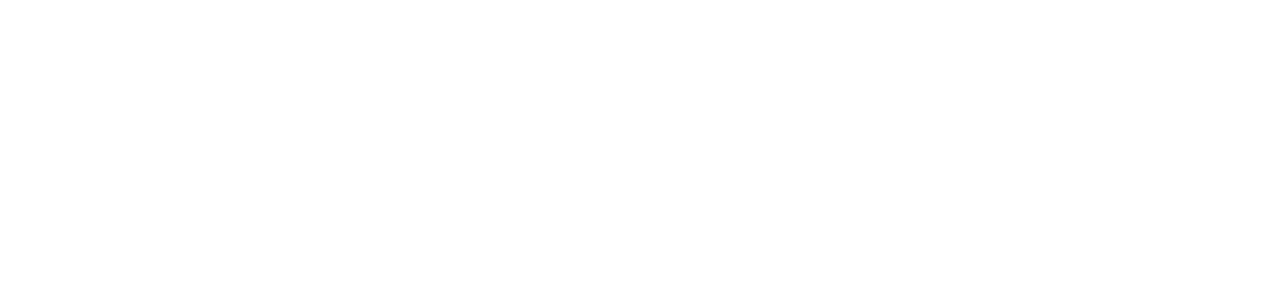
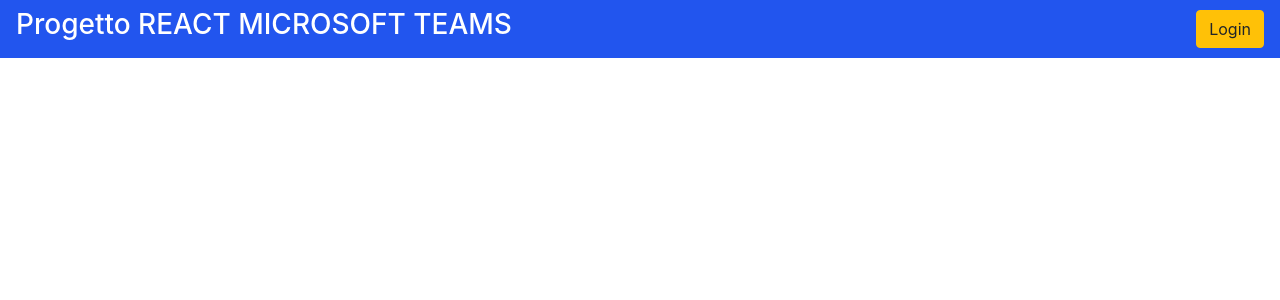
Before and after one commit to GiacomoVerdesca/ProjectReactMicrosoftStage, a React (Create React App) app: page / in a window 1280 px wide. Shown: the top 300 px of the page. Built offline with nearby package versions, Linux system fonts and the light colour scheme.

Commit message:
add navbar, config.js, authComponent with MSAL library

```diff
--- a/src/App.js
+++ b/src/App.js
@@ -1,8 +1,9 @@
-
 import React from 'react';
+import { NavbarComponent } from './core/navbarComponent/NavbarComponent';
 function App() {
   return (
     <div>
+      <NavbarComponent />
     </div>
   );
 }
--- /dev/null
+++ b/src/components/authComponent/AuthComponent.js
@@ -0,0 +1,105 @@
+import React, { useState, useEffect } from "react";
+import { config } from "../../config/config";
+import {
+  PublicClientApplication,
+  InteractionRequiredAuthError,
+} from "@azure/msal-browser";
+//import "core-js/stable";
+import "regenerator-runtime/runtime";
+
+export const AuthComponent = (props) => {
+  const [error, setError] = useState(null);
+  const [isAuthenticated, setIsAuthenticated] = useState();
+  const [user, setUser] = useState();
+  const [token, setToken] = useState();
+  //istanza per la gestione degli errori tramite MSAL
+  const interactionRequiredAuthError = new InteractionRequiredAuthError();
+  //istanza per l' Autenticazione tramite MSAL
+  const publicClientApplication = new PublicClientApplication({
+    auth: {
+      clientId: config.appId,
+      redirectUri: config.redirectURI,
+    },
+    cache: {
+      cacheLocation: "sessionStorage",
+      storeAuthStateInCookie: true,
+    },
+  });
+
+
+  useEffect(() => {
+    sessionStorage.getItem("autenticazione") ? setIsAuthenticated(sessionStorage.getItem("autenticazione")) : null;
+    console.log('AUTENTICAZIONE STATE: ', isAuthenticated);
+    sessionStorage.getItem("token") ? setToken(sessionStorage.getItem("token")) : null;
+    console.log('Tokennn=====>', token);
+  }, [isAuthenticated]);
+
+  //MSAL
+
+  const logIn = async () => {
+    try {
+      const authResult = await publicClientApplication.loginPopup(
+        config.scopes
+      );
+      sessionStorage.setItem("autenticazione", true);
+      sessionStorage.setItem("msalAccount", authResult.account.username);
+    } catch (err) {
+      sessionStorage.setItem("autenticazione", false);
+      setIsAuthenticated(false);
+      setError(err);
+      console.log(error)
+    }
+    window.location.href = window.location.href
+  };
+
+  const logOut = () => {
+    publicClientApplication.logout();
+    sessionStorage.removeItem('token');
+    sessionStorage.removeItem('autenticazione');
+  };
+
+  //token
+  const getToken = async () => {
+    let account = sessionStorage.getItem("msalAccount");
+    if (!account) {
+      throw new Error(
+        "L'account dell' utente manca nel sessioneStorage. Perfavore sloggati e loggati ntorna."
+      );
+    }
+
+    try {
+      const silentRequest = {
+        scopes: config.scopes,
+        account: publicClientApplication.getAccountByUsername(account),
+      };
+      const silentResult = await publicClientApplication.acquireTokenSilent(
+        silentRequest
+      );
+      sessionStorage.setItem('token', silentResult.accessToken);
+      return silentResult.accessToken;
+    } catch (silentError) {
+      if (interactionRequiredAuthError) {
+        const interactiveResult = await publicClientApplication.acquireTokenPopup(
+          config.scopes
+        );
+        return interactiveResult.accessToken;
+      } else {
+        throw silentError;
+      }
+    }
+  };
+
+
+  return (
+    <span>
+      {user && isAuthenticated ? (
+        <span>
+          <span style={{ marginRight: '35px', color: 'white', fontSize: '20px' }}>Benvenuto {user.displayName}.</span>
+          <button className='btn btn-danger' onClick={logOut}>LogOut</button>
+        </span>
+      ) : (
+          <button className='btn btn-warning' onClick={logIn}>Login</button>
+        )}
+    </span>
+  );
+};
--- /dev/null
+++ b/src/config/config.js
@@ -0,0 +1,5 @@
+export const config = {
+  appId: "765221b8-fb88-4f07-a1ef-b40f3ad08d91",
+  redirectURI: "http://localhost:3000/",
+  scopes: ["user.read",'OnlineMeetings.ReadWrite'],
+};
--- /dev/null
+++ b/src/core/navbarComponent/NavbarComponent.css
@@ -0,0 +1,9 @@
+.myNavbar {
+  background-color:  #2255ee;
+}
+h3{
+  color:white;
+}
+h3:hover{
+  font-weight: bold;
+}
--- /dev/null
+++ b/src/core/navbarComponent/NavbarComponent.js
@@ -0,0 +1,16 @@
+import React from "react";
+import { AuthComponent } from "../../components/authComponent/AuthComponent";
+import "./NavbarComponent.css";
+export const NavbarComponent = () => {
+
+
+  return (
+    <nav className="navbar myNavbar navbar-dark">
+
+      <h3>Progetto REACT MICROSOFT TEAMS</h3>
+      <div className="navbar-nav ">
+        <AuthComponent />
+      </div>
+    </nav>
+  );
+}
```
